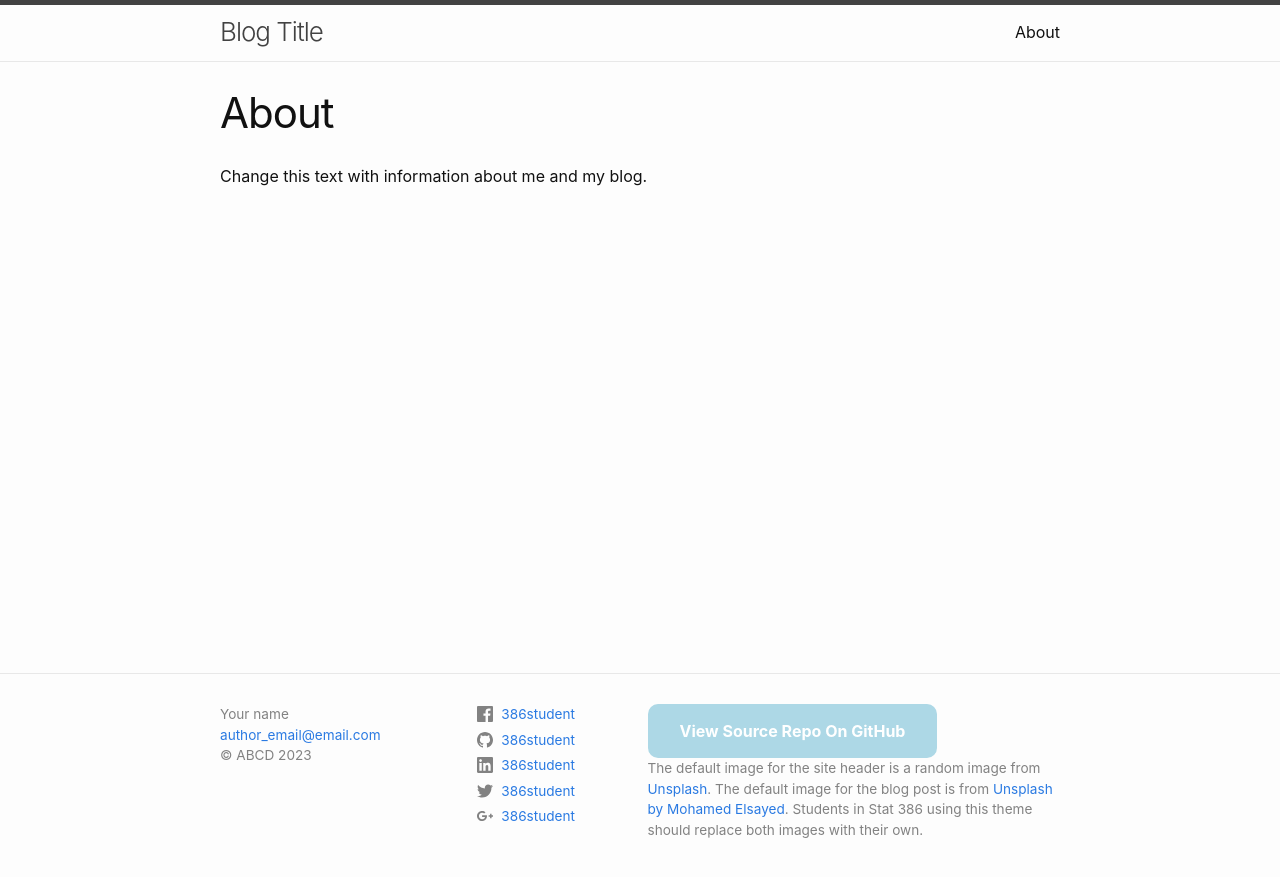
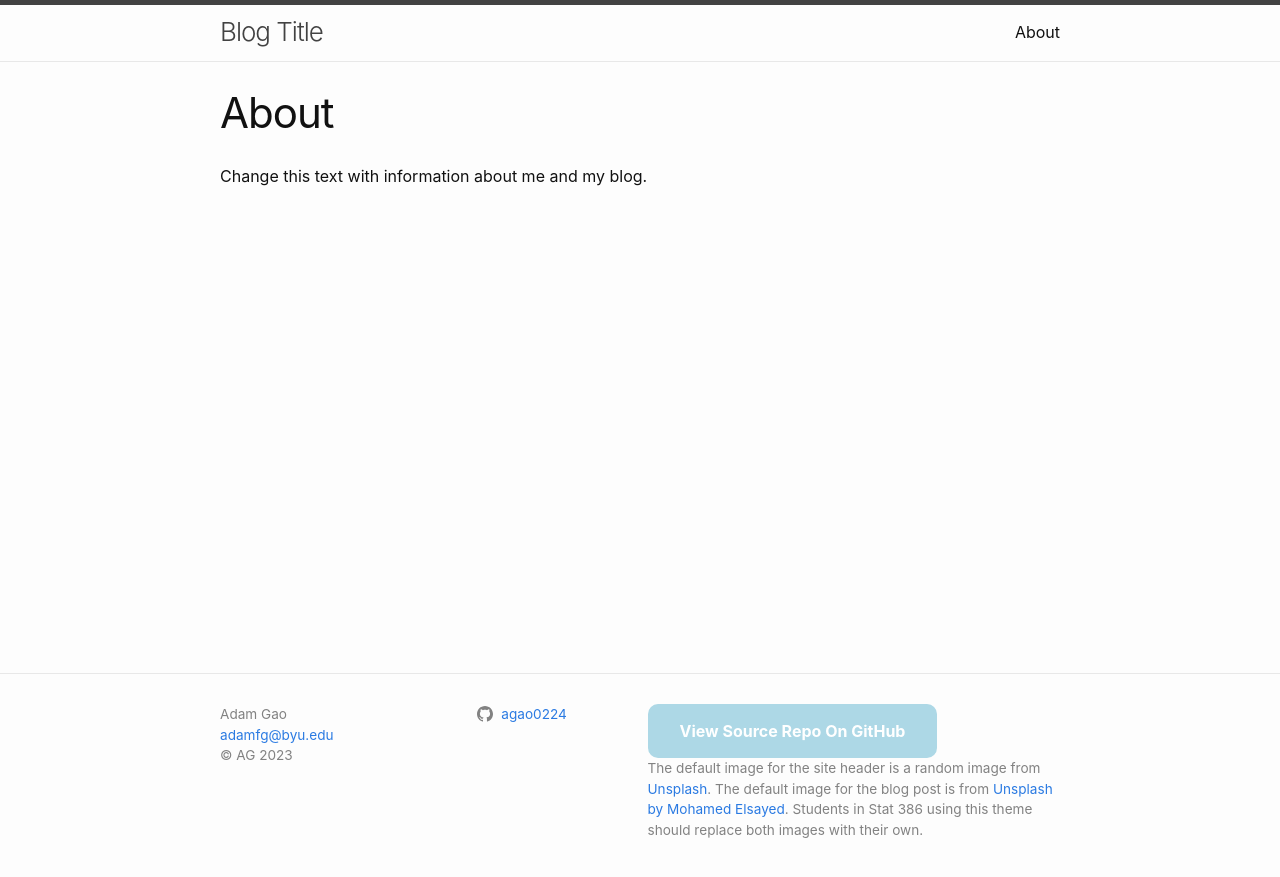
Before and after one commit to agao0224/agao0224.github.io, a Jekyll site: the page built from about.markdown, in a window 1280 px wide. Shown: the top 877 px of the page. Built offline with Jekyll 4.4.1, drawn with Linux system fonts in a browser that asks for light colours.

Commit message:
Update _config.yml
changed stuff

```diff
--- a/_config.yml
+++ b/_config.yml
@@ -19,13 +19,13 @@
 # in the templates via {{ site.myvariable }}.
 
 title: Blog Title
-email: author_email@email.com
-description: "Change the description so that it describes your blog"
-baseurl: "/stat386-blog-theme" # the name of the repository
-url: "https://esnt.github.io" #  change this to "https://<your-github-username>.github.io"
-image: https://source.unsplash.com/random
-author: Your name
-copyright: ABCD # Your initials or what you want the copyright to be.  Leave empty for no copyright
+email: adamfg@byu.edu
+description: "My 386 Blog"
+baseurl: "" # the name of the repository
+url: "https://agao0224.github.io" #  change this to "https://<your-github-username>.github.io"
+image: /assets/images/blogheader.jpg
+author: Adam Gao
+copyright: AG # Your initials or what you want the copyright to be.  Leave empty for no copyright
 footer_description: 'The default image for the site header is a random image from
         <a href="https://source.unsplash.com/random" target="_blank"> Unsplash</a>.
         The default image for the blog post is from
@@ -35,16 +35,7 @@
 
 
 # Social media users names.  Leave fields blank that you don't want displayed
-twitter_username: 386student
-github_username:  386student
-linkedin_username: 386student
-dribbble_username:
-facebook_username: 386student
-flickr_username:
-instagram_username:
-pinterest_username:
-youtube_username:
-googleplus_username: 386student
+github_username:  agao0224
 
 plugins:
   - jekyll-feed
```
